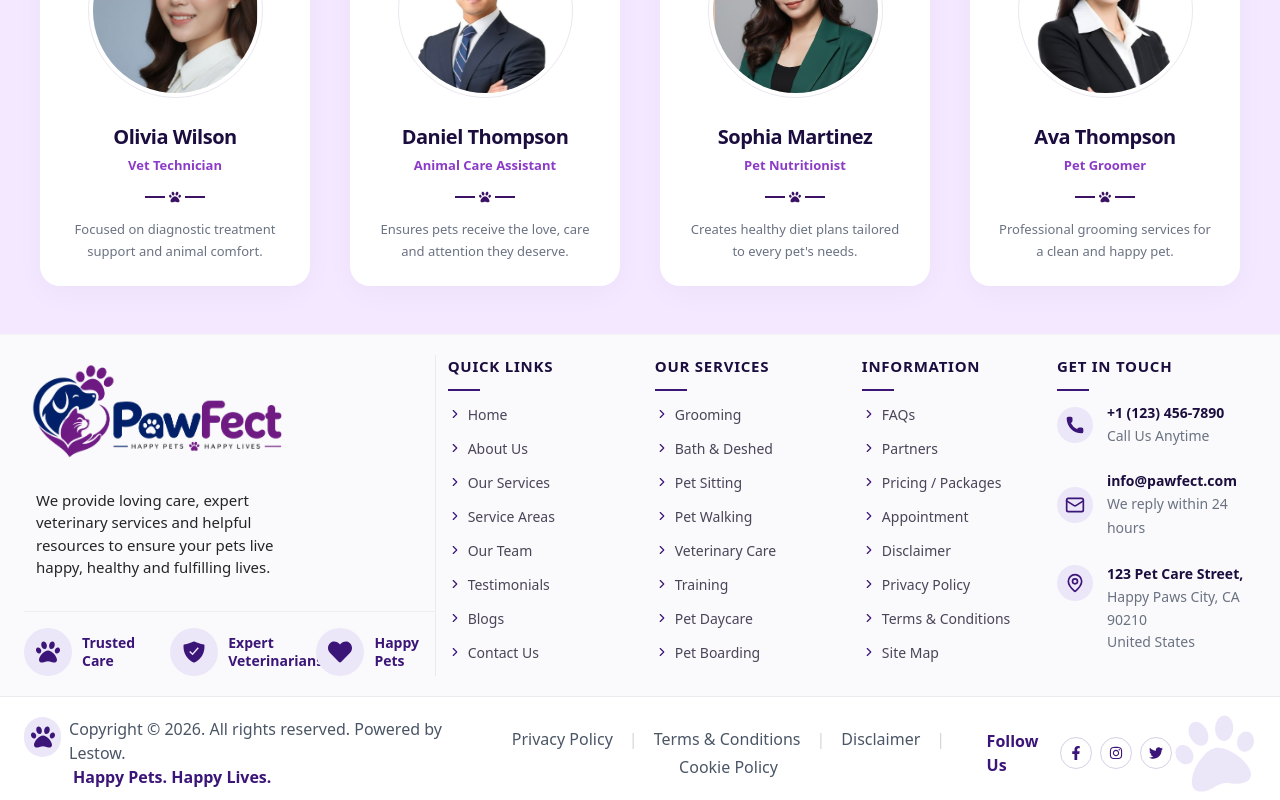
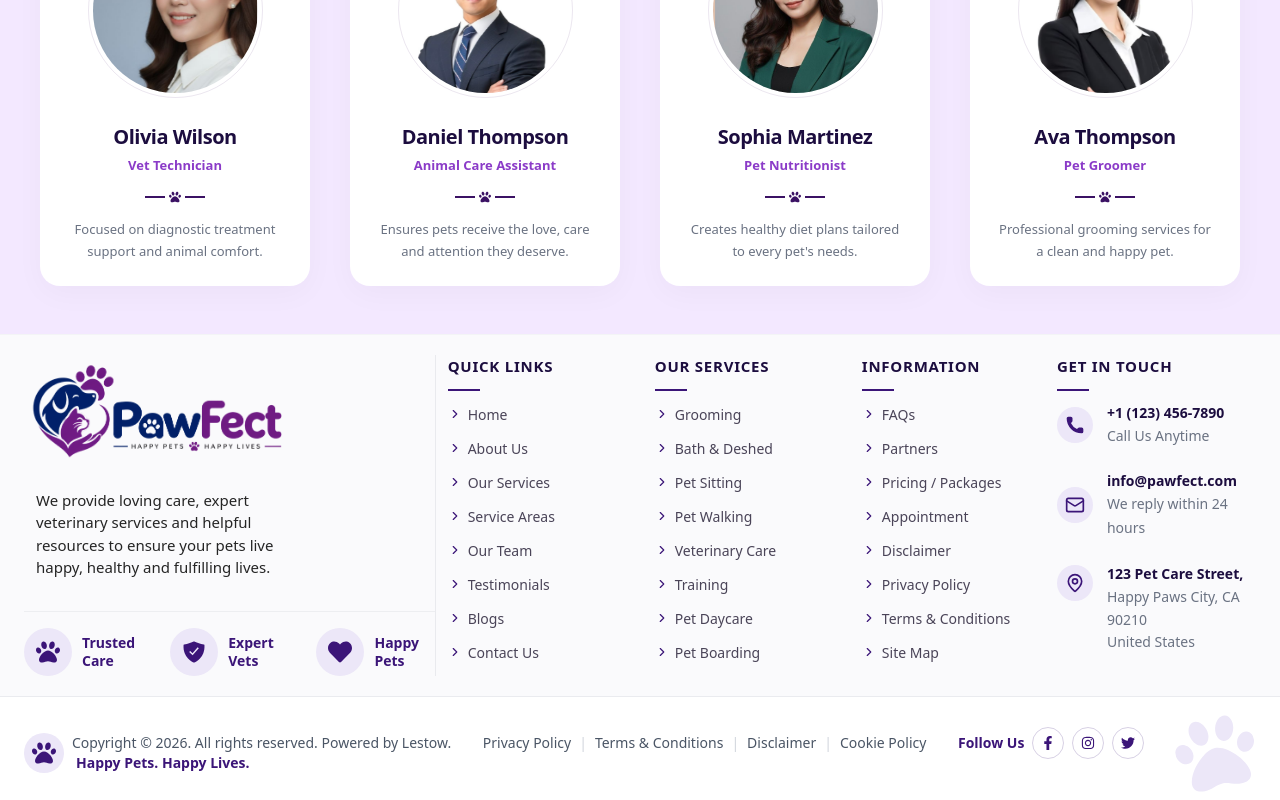
Before and after one commit to amanprajapati3/Pawfect, a Next.js app: page /team in a window 1280 px wide. Shown: the part 1278-2078 px from the top of the page. Built offline with nearby package versions, Linux system fonts and the light colour scheme.

Commit message:
updated footer

```diff
--- a/app/components/homesection/TeamSection.tsx
+++ b/app/components/homesection/TeamSection.tsx
@@ -74,7 +74,12 @@ export default function TeamSection({
     <section className="w-full overflow-hidden bg-[#F3E8FF] py-8 md:py-12">
       <div className="mx-auto max-w-[1400px] px-5 sm:px-8 lg:px-10">
         {/* HEADER AREA */}
-        <SectionHeader badge={badge} title={title} description={desc} className="mb-14" />
+        <SectionHeader
+          badge={badge}
+          title={title}
+          description={desc}
+          className="mb-14"
+        />
 
         {isGrid ? (
           <div className="grid grid-cols-1 gap-6 sm:grid-cols-2 sm:gap-8 lg:grid-cols-4 lg:gap-10">
@@ -145,7 +150,10 @@ export default function TeamSection({
                         {/* Image */}
                         <div className="relative mb-6 flex h-[140px] w-[140px] items-center justify-center rounded-full border border-[#3B1264]/10 p-1 transition-transform duration-300 group-hover:scale-105">
                           <div className="relative h-full w-full overflow-hidden rounded-full">
-                          <Link href={member.slug}>
+                            <Link
+                              href={member.slug}
+                              className="relative block h-full w-full"
+                            >
                               <Image
                                 src={member.image}
                                 alt={member.name}
@@ -262,13 +270,11 @@ export default function TeamSection({
                   index={index}
                   className="h-full"
                 >
-                <div
-                  className="group flex h-full flex-col items-center rounded-[20px] bg-white p-6 shadow-[0_8px_30px_rgba(0,0,0,0.03)] transition-transform duration-300 hover:shadow-[0_8px_40px_rgba(0,0,0,0.06)]"
-                >
+                  <div className="group flex h-full flex-col items-center rounded-[20px] bg-white p-6 shadow-[0_8px_30px_rgba(0,0,0,0.03)] transition-transform duration-300 hover:shadow-[0_8px_40px_rgba(0,0,0,0.06)]">
                     {/* Image */}
                     <div className="relative mb-6 flex h-[160px] w-[160px] items-center justify-center rounded-full border border-[#3B1264]/10 p-1 transition-transform duration-300 group-hover:scale-105 lg:h-[175px] lg:w-[175px]">
                       <div className="relative h-full w-full overflow-hidden rounded-full">
-                      <Link href={member.slug}>
+                        <Link href={member.slug} className="relative block h-full w-full">
                           <Image
                             src={member.image}
                             alt={member.name}
--- a/app/components/section/footer/Footer.tsx
+++ b/app/components/section/footer/Footer.tsx
@@ -85,7 +85,7 @@ export default function Footer() {
                   <IoShieldCheckmarkSharp className="sm:h-6 h-5 w-5 sm:w-6" />
                 </div>
                 <span className="sm:text-sm text-[13px] font-bold text-[#3B1578] leading-tight">
-                  Expert<br />Veterinarians
+                  Expert<br />Vets
                 </span>
               </div>
 
@@ -209,7 +209,7 @@ export default function Footer() {
         <div className="mx-auto flex  flex-col items-center justify-between gap-4 md:gap-1 px-6 md:flex-row ">
 
           {/* Copyright & Tagline */}
-          <div className="flex  flex-nowrap  justify-center gap-2 text-md text-gray-600 ">
+          <div className="flex flex-nowrap  justify-center gap-2 text-sm text-gray-600 ">
             <div className="flex h-10 w-10 items-center justify-center rounded-full bg-[#ECE7F8] text-[#3B1578]">
               <FaPaw className="h-6 w-6" />
             </div>
@@ -222,7 +222,7 @@ export default function Footer() {
           </div>
 
           {/* Legal Links */}
-          <div className="flex flex-wrap items-center justify-center gap-x-4 gap-y-1 text-md font-medium text-gray-600">
+          <div className="flex flex-wrap items-center justify-center gap-x-2 md:-mt-5 gap-y-1 text-sm font-medium text-gray-600">
             {legalLinks?.map((link, i) => (
               <React.Fragment key={i}>
                 <Link
@@ -239,8 +239,8 @@ export default function Footer() {
           </div>
 
           {/* Social Media Links */}
-          <div className="flex items-center gap-3">
-            <span className="text-md font-bold text-[#3B1578]">Follow Us</span>
+          <div className="flex items-center gap-2 md:-mt-5">
+            <span className="text-sm font-bold text-[#3B1578]">Follow Us</span>
             <div className="flex gap-2">
               {socialLinks?.map((s, i) => {
                 const Icon = socialIconMap[s.label.toLowerCase()] ?? FaFacebookF;
```
Lines whose indentation alone changed are shown as unchanged.
